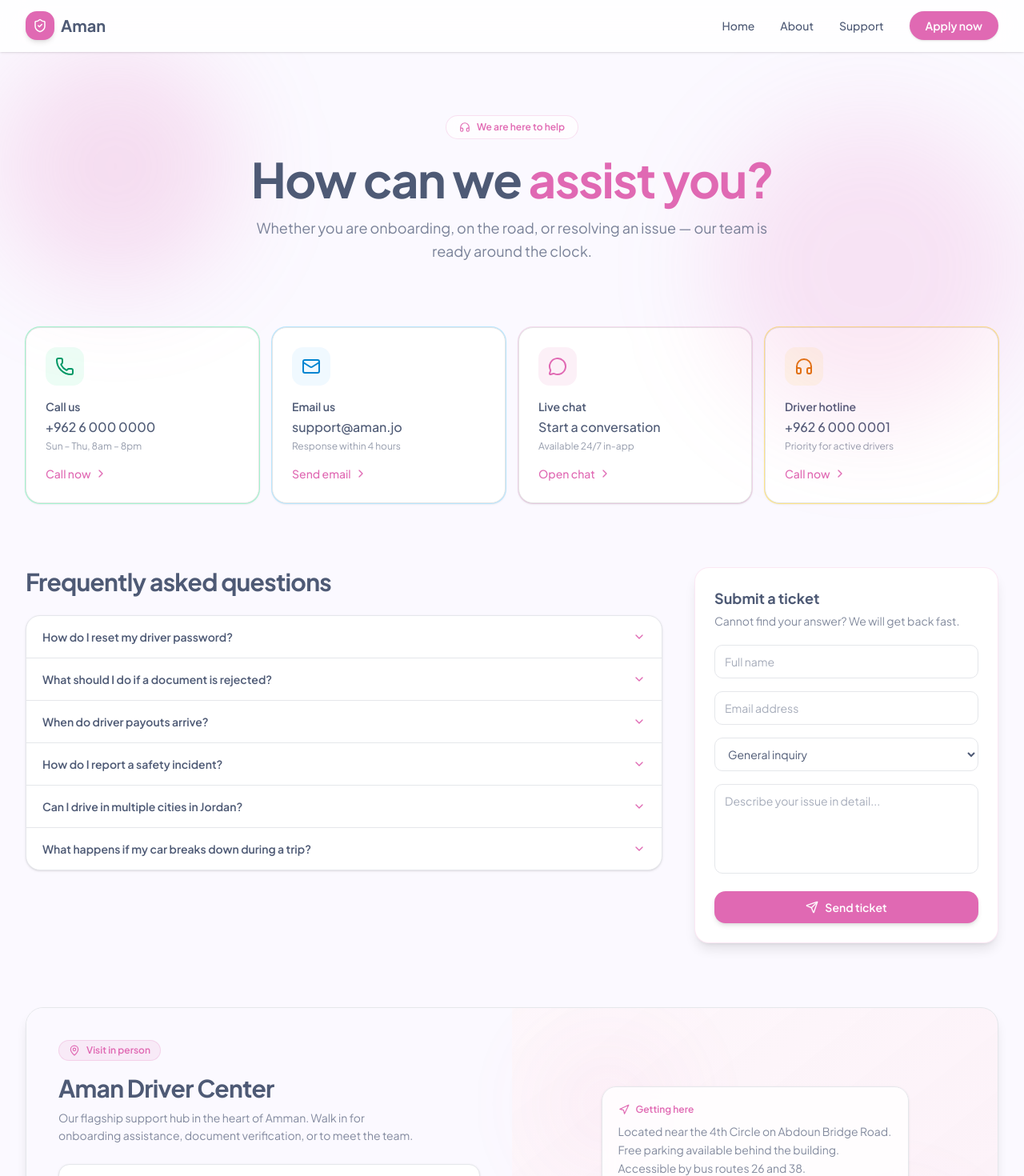
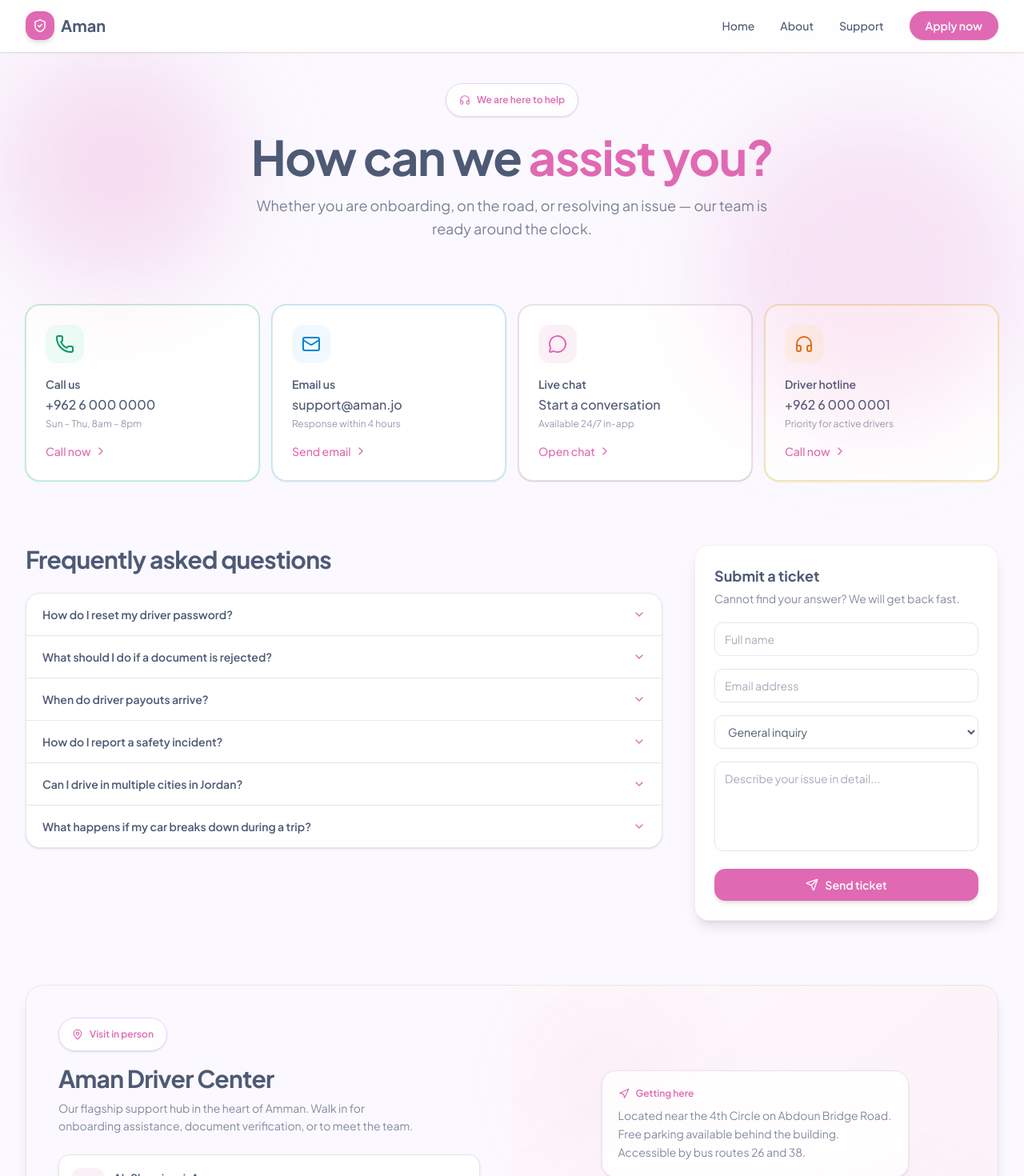
Before and after one commit to AhmadNsour/aman-web, a Next.js app: page /support in a window 1280 px wide. Shown: the top 1470 px of the page at 80% size. Built offline with nearby package versions, Linux system fonts and the light colour scheme.

Commit message:
Refactor SupportPage styles; update layout and enhance visual elements

```diff
--- a/app/support/page.tsx
+++ b/app/support/page.tsx
@@ -2,7 +2,7 @@
 
 import Link from "next/link";
 import { useState } from "react";
-import { Car, ChevronDown, ChevronRight, Clock, Headphones, MapPin, Phone, Send } from "lucide-react";
+import { Car, ChevronDown, ChevronRight, Headphones, MapPin, Phone, Send } from "lucide-react";
 
 import { contactCards, driverCenterDetails, driverCenterInfoCards, faqs, topics } from "./constants";
 
@@ -38,8 +38,8 @@
         <div className="pointer-events-none absolute right-0 top-20 h-96 w-96 rounded-full bg-[#e069b3]/15 blur-3xl" />
 
         <section className="relative">
-          <div className="relative mx-auto max-w-7xl px-5 pb-20 pt-14 text-center sm:px-6 sm:pt-20 lg:px-8">
-            <div className="inline-flex items-center gap-2 rounded-full border border-[#e069b3]/20 bg-white/70 px-4 py-1.5 text-xs font-semibold text-[#e069b3] backdrop-blur dark:bg-white/5">
+          <div className="relative mx-auto max-w-7xl px-5 pb-20 pt-14 text-center sm:px-3 sm:pt-10 lg:px-4">
+            <div className="inline-flex items-center gap-2 rounded-full border border-purple-200 bg-white/80 px-4 py-3 text-xs font-semibold text-[#e069b3] shadow-sm">
               <Headphones size={14} />
               We are here to help
             </div>
@@ -136,7 +136,7 @@
         <section className="mt-20 overflow-hidden rounded-3xl border border-gray-200 bg-white shadow-lg dark:border-white/10 dark:bg-[#111827]">
           <div className="grid lg:grid-cols-2">
             <div className="relative bg-[#fbf9ff] p-8 dark:bg-white/5 sm:p-10">
-              <div className="inline-flex items-center gap-2 rounded-full border border-[#e069b3]/20 bg-[#e069b3]/10 px-3 py-1 text-xs font-semibold text-[#e069b3]">
+              <div className="inline-flex items-center gap-2 rounded-full border border-purple-200 bg-white/80 px-4 py-3 text-xs font-semibold text-[#e069b3] shadow-sm">
                 <MapPin size={14} />
                 Visit in person
               </div>
```
